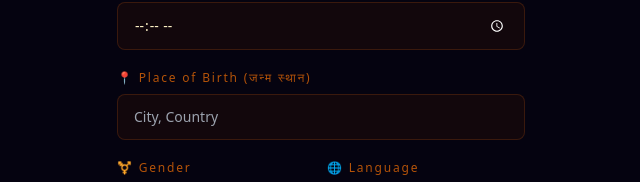
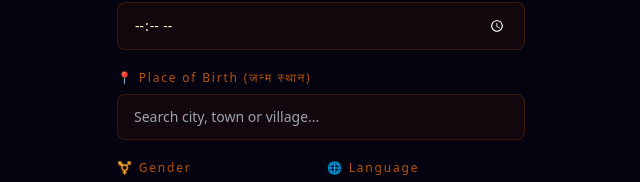
Before and after one commit to deepanshurajoria1205-create/astro-ved, a React app in the folder frontend/: page / in a window 1280 px wide. Shown: the part 365-547 px from the top of the page, without its empty margins (319-959 px from the left). Built offline with nearby package versions, Linux system fonts and the light colour scheme; the HTML template or start-up script is replaced by a standard one.

Commit message:
Use exact coordinates from place search

```diff
--- a/frontend/src/screens/BirthForm.jsx
+++ b/frontend/src/screens/BirthForm.jsx
@@ -1,13 +1,66 @@
-import { useState } from 'react'
+import { useState, useEffect, useRef } from 'react'
 
 const API = window.location.origin + '/api'
 
 export default function BirthForm({ onCalculated }) {
-  const [form, setForm] = useState({ name:'', dob:'', tob:'', pob:'', gender:'Male' })
+  const [form, setForm] = useState({ name:'', dob:'', tob:'', pob:'', gender:'Male', lat:null, lon:null })
   const [errors, setErrors] = useState({})
   const [loading, setLoading] = useState(false)
+  const [placeSuggestions, setPlaceSuggestions] = useState([])
+  const [placeLoading, setPlaceLoading] = useState(false)
+  const [showSuggestions, setShowSuggestions] = useState(false)
+  const placeTimer = useRef(null)
+  const suggestionsRef = useRef(null)
 
   const set = (k, v) => setForm(p => ({...p, [k]:v}))
+
+  // Search places using OpenStreetMap Nominatim (free, no key needed)
+  const searchPlaces = async (query) => {
+    if (query.length < 3) { setPlaceSuggestions([]); return }
+    setPlaceLoading(true)
+    try {
+      const res = await fetch(
+        `https://nominatim.openstreetmap.org/search?q=${encodeURIComponent(query)}&format=json&limit=6&addressdetails=1`,
+        { headers: { 'Accept-Language': 'en' } }
+      )
+      const data = await res.json()
+      setPlaceSuggestions(data.map(p => ({
+        display: p.display_name,
+        short: [p.address?.city||p.address?.town||p.address?.village||p.address?.county, p.address?.state, p.address?.country].filter(Boolean).join(', '),
+        lat: parseFloat(p.lat),
+        lon: parseFloat(p.lon)
+      })))
+      setShowSuggestions(true)
+    } catch(e) {
+      setPlaceSuggestions([])
+    }
+    setPlaceLoading(false)
+  }
+
+  const handlePlaceInput = (val) => {
+    set('pob', val)
+    set('lat', null)
+    set('lon', null)
+    clearTimeout(placeTimer.current)
+    placeTimer.current = setTimeout(() => searchPlaces(val), 400)
+  }
+
+  const selectPlace = (place) => {
+    setForm(p => ({...p, pob: place.short || place.display, lat: place.lat, lon: place.lon}))
+    setPlaceSuggestions([])
+    setShowSuggestions(false)
+  }
+
+  // Close suggestions when clicking outside
+  useEffect(() => {
+    const handler = (e) => {
+      if (suggestionsRef.current && !suggestionsRef.current.contains(e.target)) {
+        setShowSuggestions(false)
+      }
+    }
+    document.addEventListener('mousedown', handler)
+    return () => document.removeEventListener('mousedown', handler)
+  }, [])
 
   const validate = () => {
     const e = {}
@@ -23,10 +76,12 @@ export default function BirthForm({ onCalculated }) {
     if (!validate()) return
     setLoading(true)
     try {
+      const payload = { ...form }
+      // If lat/lon not set from search, backend will use city lookup
       const res = await fetch(`${API}/calculate`, {
         method: 'POST',
         headers: {'Content-Type':'application/json'},
-        body: JSON.stringify(form)
+        body: JSON.stringify(payload)
       })
       const data = await res.json()
       if (data.error) throw new Error(data.error)
@@ -37,7 +92,6 @@ export default function BirthForm({ onCalculated }) {
         body: JSON.stringify({ chartData: {...data, name:form.name}, period:'weekly' })
       })
       const hData = await hRes.json()
-
       onCalculated({...data, weeklyHoroscope: hData.horoscope}, form)
     } catch(err) {
       alert('Error: ' + err.message)
@@ -49,7 +103,6 @@ export default function BirthForm({ onCalculated }) {
     {key:'name', label:'Full Name', type:'text', placeholder:'Enter your full name', icon:'👤'},
     {key:'dob',  label:'Date of Birth (जन्म तिथि)', type:'date', placeholder:'', icon:'📅'},
     {key:'tob',  label:'Time of Birth (जन्म समय)', type:'time', placeholder:'', icon:'⏰'},
-    {key:'pob',  label:'Place of Birth (जन्म स्थान)', type:'text', placeholder:'City, Country', icon:'📍'},
   ]
 
   return (
@@ -79,6 +132,54 @@ export default function BirthForm({ onCalculated }) {
             {errors[f.key] && <p className="text-red-500 text-xs mt-1">⚠ {errors[f.key]}</p>}
           </div>
         ))}
+
+        {/* Place of Birth with search */}
+        <div ref={suggestionsRef}>
+          <label className="text-xs text-amber-700 tracking-[0.15em] block mb-2">
+            📍 Place of Birth (जन्म स्थान)
+          </label>
+          <div className="relative">
+            <input
+              type="text"
+              value={form.pob}
+              onChange={e => handlePlaceInput(e.target.value)}
+              onFocus={() => placeSuggestions.length > 0 && setShowSuggestions(true)}
+              placeholder="Search city, town or village..."
+              className={`w-full bg-amber-950/20 border rounded-lg px-4 py-3 text-amber-100 text-sm
+                focus:outline-none focus:border-amber-500 transition-colors
+                ${errors.pob ? 'border-red-700' : 'border-amber-900/40'}`}
+              style={{colorScheme:'dark'}}
+            />
+            {placeLoading && (
+              <div className="absolute right-3 top-3 text-amber-600 text-xs animate-spin">☸</div>
+            )}
+            {form.lat && (
+              <div className="absolute right-3 top-3 text-green-500 text-sm">✓</div>
+            )}
+
+            {/* Suggestions dropdown */}
+            {showSuggestions && placeSuggestions.length > 0 && (
+              <div className="absolute z-50 w-full mt-1 bg-[#0d0a1a] border border-amber-900/40 rounded-lg overflow-hidden shadow-xl">
+                {placeSuggestions.map((place, i) => (
+                  <button
+                    key={i}
+                    onClick={() => selectPlace(place)}
+                    className="w-full text-left px-4 py-3 hover:bg-amber-950/40 border-b border-amber-900/20 last:border-0 transition-colors"
+                  >
+                    <p className="text-amber-200 text-sm">{place.short}</p>
+                    <p className="text-amber-800 text-xs mt-0.5 truncate">{place.display}</p>
+                  </button>
+                ))}
+              </div>
+            )}
+          </div>
+          {errors.pob && <p className="text-red-500 text-xs mt-1">⚠ {errors.pob}</p>}
+          {form.lat && (
+            <p className="text-green-700 text-xs mt-1">
+              ✓ Location found: {form.lat.toFixed(4)}°N, {form.lon.toFixed(4)}°E
+            </p>
+          )}
+        </div>
 
         <div className="grid grid-cols-2 gap-3">
           <div>
```
Also changed, not shown: 1 other file (tests, documents, lock files or other folders).
